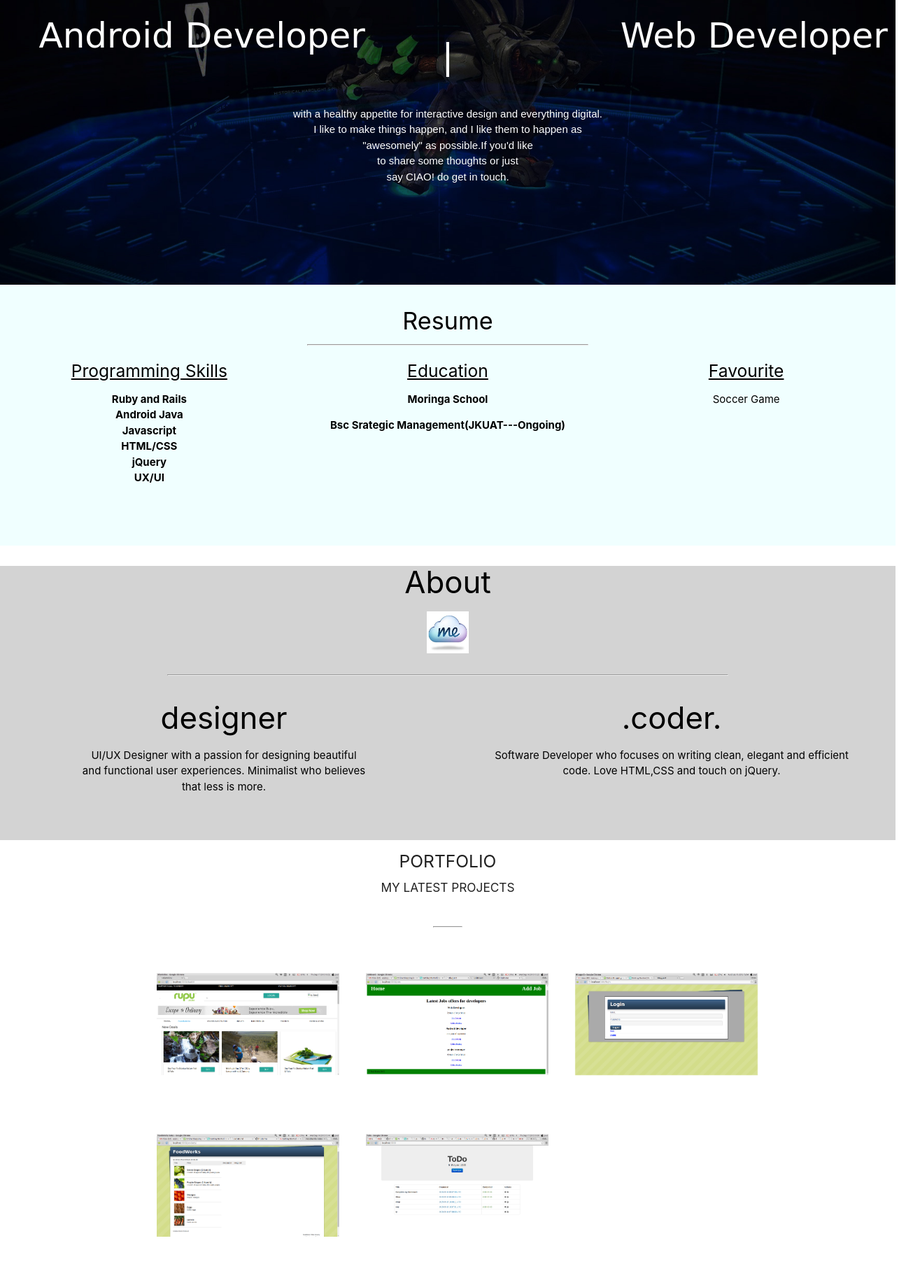
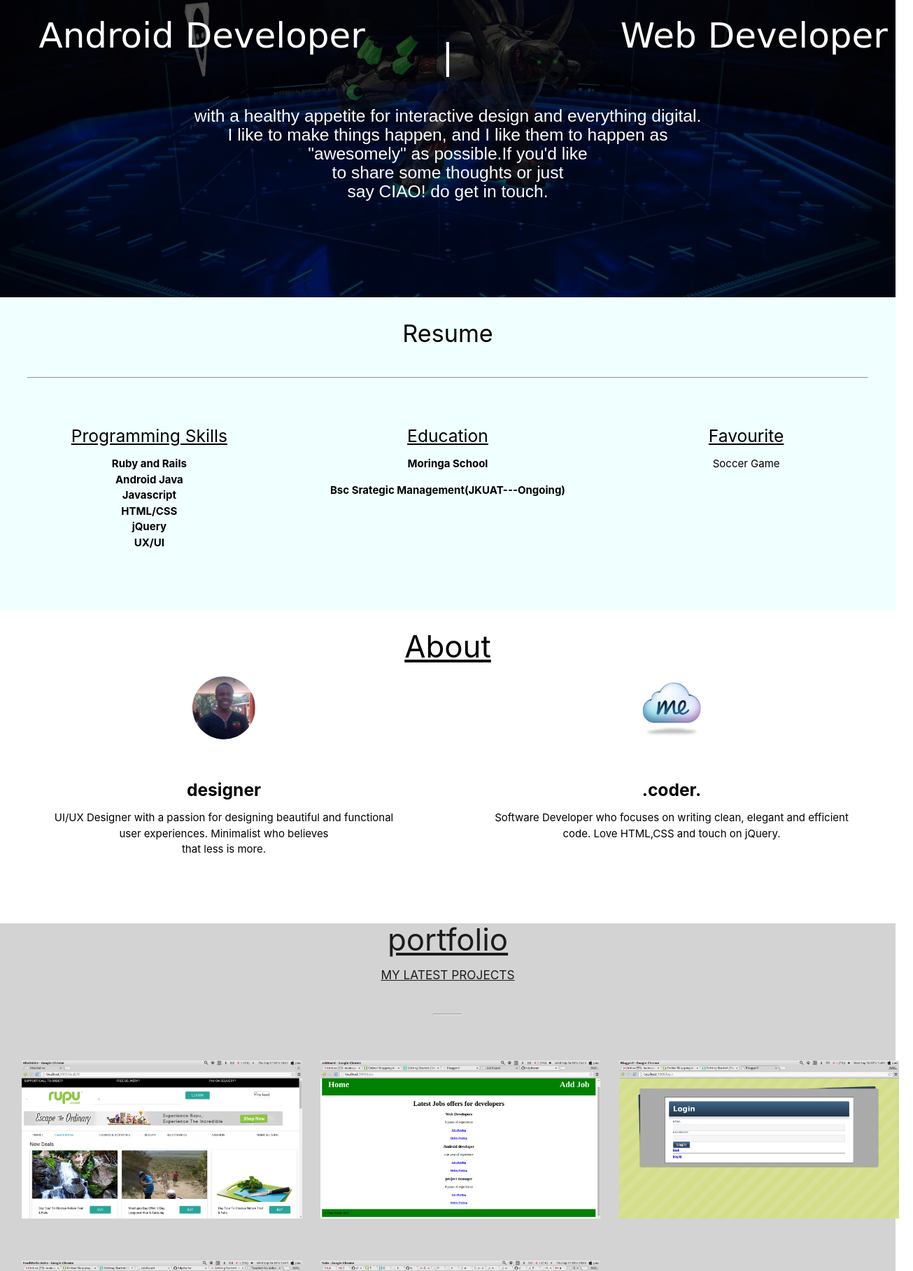
Before and after one commit to Wyns/Wyns.github.io, a plain HTML site: page index.html in a window 1280 px wide. Shown: the part 244-2061 px from the top of the page at 70% size, 1305 px wide, since content can reach past the window. Drawn offline with nearby package versions, Linux system fonts and the light colour scheme; files that its build step writes are made by us from their sources; files whose address does not match are found by name.

Commit message:
modified personal website

```diff
--- a/index.html
+++ b/index.html
@@ -45,7 +45,7 @@ $(document).ready(function(){
 
       <div class="row">
           <div class="col s5">
-<marquee behavior="alternate"><span class="marquee">Android Developer</span></marquee>
+<marquee behavior="alternate"><span class="marque">Android Developer</span></marquee>
 
           </div>
           <div class="col s2">
@@ -57,12 +57,14 @@ $(document).ready(function(){
           </div>
 
       </div>
-       <p style="color:white; text-align: center; font-family:fantasy">with a healthy appetite for interactive design and everything digital.<br> I like to make things happen, and I like them to happen as <br>"awesomely" as possible.If you'd like <br>to share some thoughts or just <br>say CIAO! do get in touch.</p>
+       <h5 style="color:white; text-align: center; font-family:fantasy">with a healthy appetite for interactive design and everything digital.<br> I like to make things happen, and I like them to happen as <br>"awesomely" as possible.If you'd like <br>to share some thoughts or just <br>say CIAO! do get in touch.</h5>
     </div>
 
      <div id="resume">
          <h4 class="res">Resume</h4>
-         <hr style="width:400px; color:rgba(0,0,0,0.4);" />
+         <br>
+         <hr style="width:1200px; color:rgba(0,0,0,0.4);" />
+         <br><br>
         <div class="row">
             <div class="col s4">
             <h5 style="text-align:center; text-decoration: underline;">Programming Skills</h5>
@@ -90,20 +92,29 @@ $(document).ready(function(){
         </div>
     </div>
     <div id="about">
-    <h3 style=" text-align: center;">About </h3>
-    <img class="me" src="/images/about.jpg" align="middle" style="border-style: none;hight:50px;width:60px">
+    <h3 style=" text-align: center;  text-decoration: underline;">About </h3>
+             <div class="row">
+      <div class="col s6">
+        <img class="large circle me" src="/images/wyns.jpg" align="middle" style="border: 2px blue;hight:100em;width:90px">
+
+                 </div>
+                  <div class="col s6">
+                       <img class="me" src="/images/about.jpg" align="middle" style="border-style: none;hight:100px;width:90px">
+                 </div>
+
+        </div>
     <br>
-     <hr style="width:800px; color:rgba(0,0,0,0.4);" />
+
 
      <div class="row">
       <div class="col s6">
-          <h3 style="text-align:center, font-family:Arial">designer</h3>
-<p style="text-align:center" >UI/UX Designer with a passion for designing beautiful<br> and functional user experiences. Minimalist who believes <br>that less is more.</p>
+          <h5 style="text-align:center"><b>designer</b></h5>
+<p style="text-align:center" >UI/UX Designer with a passion for designing beautiful and functional <br>user experiences. Minimalist who believes <br>that less is more.</p>
 
          </div>
 
       <div class="col s6">
-          <h3 style="text-align:center, font-family:Arial;">.coder.</h3>
+          <h5 style="text-align:center"><b>.coder.</b></h5>
               <p style="text-align:center">Software Developer who focuses on  writing clean, elegant and efficient <br>code. Love HTML,CSS and touch on jQuery. </p>
          </div>
     </div>
@@ -118,9 +129,9 @@ $(document).ready(function(){
 
     </div>
 -->
-    <div class="container portfolio">
-  <h5>portfolio</h5>
-  <h6>MY LATEST PROJECTS</h6>
+    <div class=" portfolio" style="text-decoration: underline;">
+  <h3>portfolio</h3>
+  <h6>My Latest Projects</h6>
   <hr>
   <div class="row" >
     <div class="col s4">
--- a/paul.css
+++ b/paul.css
@@ -1,5 +1,5 @@
 #background{
-    background-image: url("/images/BG E.jpg");
+    background-image: url("/images/BG%20E.jpg");
 
     padding-bottom: 10%;
     padding-top: 1%;
@@ -10,6 +10,7 @@
 
 #background h1,h3{
     text-align: center;
+    font-family: ;
 }
 #background img.image{
     margin-left: auto;
@@ -19,7 +20,7 @@
 
 #about{
     padding-bottom: 30px;
-    background-color:lightgrey;
+
     color:black;
 
 }
@@ -34,6 +35,15 @@
 }
 */
 
+.marque {
+    bottom: 0;
+    font-family: cursive;
+    width: 300px;
+     font-size: 50px;
+    color: white;
+    white-space: nowrap;
+    -webkit-animation: rightThenLeft 4s linear;
+}
 .marquee {
     bottom: 0;
     font-family: cursive;
@@ -41,7 +51,7 @@
      font-size: 50px;
     color: white;
     white-space: nowrap;
-    -webkit-animation: rightThenLeft 3s linear;
+    -webkit-animation: leftThenRight 4s linear;
 }
 
 
@@ -49,6 +59,10 @@
      display: block;
     margin-left: auto;
     margin-right: auto
+}
+.photo{
+margin-left: auto;
+    margin-right: auto;
 }
 #resume{
 /*     background-image: url("/images/gren.jpg");*/
@@ -63,10 +77,13 @@
     padding-bottom: 0px;
 
 }
-.portfolio .col
-{
-    margin-bottom: 24px;
+.portfolio{
+    background-color: lightgrey;
+    background-size: cover;
+
 }
+
+
 
 .portfolio h5
 {
@@ -75,8 +92,7 @@
     margin-bottom: 15px;
 }
 
-.portfolio h6
-{
+.portfolio h6 {
     text-align: center;
     text-transform: uppercase;
     margin-bottom: 45px;
@@ -100,7 +116,7 @@
 {
     width: 109%;
     height: 120%;
-    margin: 0px 1px;
+
         padding: 20px
 
 }
```
Also changed, not shown: images/BG Edited.jpg (added), images/sam.jpg (added), images/wyns.jpg (added).
